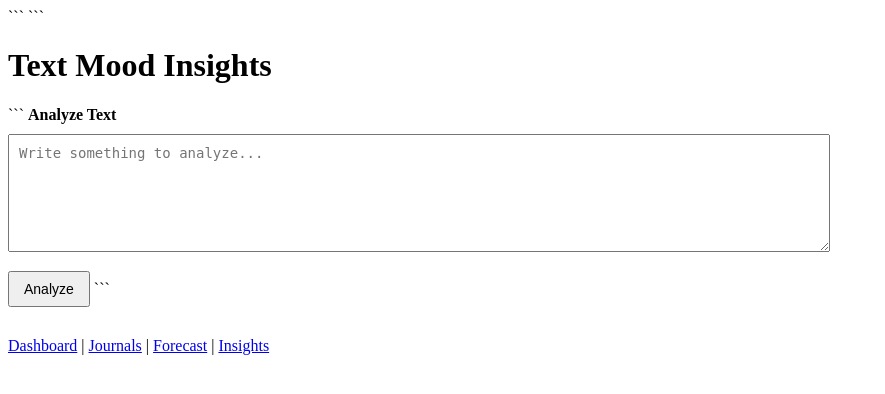
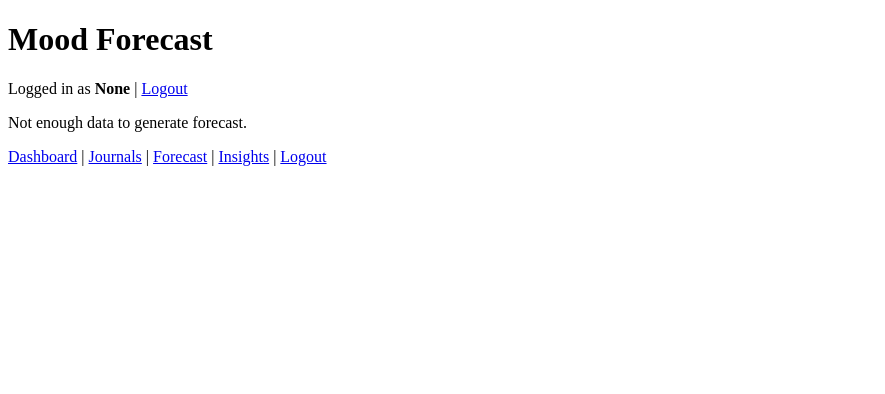
Before and after one commit to nk-labs314/Journal-analytics-dashboard, a Flask app: template templates/forecast.html in a window 1280 px wide. Shown: the top 394 px of the page, without its empty margins (0-885 px from the left). Run offline with Flask 3, Linux system fonts and the light colour scheme; the template is opened without the code that fills it, so the values that code supplies are empty; parts of the project's set-up code (start-up, migrations or seed data) failed here and were passed over.

Commit message:
Added user auth

````diff
--- a/main.py
+++ b/main.py
@@ -1,5 +1,6 @@
 import sys
 import os
+from functools import wraps
 from langdetect import detect
 from flask import Flask, flash, render_template, request, redirect, session, url_for
 from services import analytics_service
@@ -12,14 +13,29 @@
 from services.forecast_service import ForecastService
 from services.data_service import get_all_journals
 from services.lexicon_service import LexiconService
+from services import auth_service
 
-
-Default_User_Id = 1
 forecast_service = ForecastService()
 lexicon_service = LexiconService()
 
 def init_db():
     engine = get_engine()
+    auth_users_sql = """
+        CREATE TABLE IF NOT EXISTS AuthUsers (
+            user_id INTEGER PRIMARY KEY AUTOINCREMENT,
+            username TEXT UNIQUE NOT NULL,
+            password_hash TEXT NOT NULL
+        )
+    """
+
+    if engine.dialect.name != "sqlite":
+        auth_users_sql = """
+            CREATE TABLE IF NOT EXISTS AuthUsers (
+                user_id SERIAL PRIMARY KEY,
+                username TEXT UNIQUE NOT NULL,
+                password_hash TEXT NOT NULL
+            )
+        """
 
     with engine.begin() as conn:
         conn.execute(text("""
@@ -30,6 +46,8 @@
                 baseline_mood INTEGER
             )
         """))
+
+        conn.execute(text(auth_users_sql))
 
         conn.execute(text("""
             CREATE TABLE IF NOT EXISTS MoodLogs (
@@ -52,18 +70,87 @@
         """))
     conn.close()
 
+
+def login_required(view_func):
+    @wraps(view_func)
+    def wrapper(*args, **kwargs):
+        if "user_id" not in session:
+            flash("Please log in to continue.")
+            return redirect(url_for("login"))
+        return view_func(*args, **kwargs)
+
+    return wrapper
+
 app = Flask(__name__)
 app.static_folder = 'static'
 app.config.from_object(Config)
 app.secret_key = app.config["SECRET_KEY"]
 
 @app.route('/')
+@login_required
 def home():
     return render_template("index.html")
 
+
+@app.route("/register", methods=["GET", "POST"])
+def register():
+    if "user_id" in session:
+        return redirect(url_for("home"))
+
+    if request.method == "POST":
+        username = request.form.get("username", "").strip()
+        password = request.form.get("password", "")
+
+        if not username or not password:
+            flash("Username and password are required.")
+            return redirect(url_for("register"))
+
+        created = auth_service.create_user(username, password)
+        if not created:
+            flash("Username already exists.")
+            return redirect(url_for("register"))
+
+        user_id = auth_service.verify_user(username, password)
+        session["user_id"] = user_id
+        session["username"] = username
+        flash("Account created.")
+        return redirect(url_for("home"))
+
+    return render_template("login.html", mode="register")
+
+
+@app.route("/login", methods=["GET", "POST"])
+def login():
+    if "user_id" in session:
+        return redirect(url_for("home"))
+
+    if request.method == "POST":
+        username = request.form.get("username", "").strip()
+        password = request.form.get("password", "")
+
+        user_id = auth_service.verify_user(username, password)
+        if user_id is None:
+            flash("Invalid username or password.")
+            return redirect(url_for("login"))
+
+        session["user_id"] = user_id
+        session["username"] = username
+        flash("Logged in successfully.")
+        return redirect(url_for("home"))
+
+    return render_template("login.html", mode="login")
+
+
+@app.route("/logout")
+def logout():
+    session.clear()
+    flash("Logged out.")
+    return redirect(url_for("login"))
+
 @app.route('/log', methods=['POST'])
+@login_required
 def log_entry():
-    user_id = Default_User_Id
+    user_id = session["user_id"]
     data = {
         'mood': int(request.form['mood']),
         'journal': request.form['journal'],
@@ -90,8 +177,9 @@
 
 
 @app.route('/dashboard')
+@login_required
 def dashboard():
-    user_id = Default_User_Id
+    user_id = session["user_id"]
 
     df_mood = data_service.get_recent_mood(user_id)
     df_behavior = data_service.get_recent_behavior(user_id)
@@ -114,15 +202,17 @@
 
 
 @app.route('/journals')
+@login_required
 def journals():
-    user_id = Default_User_Id
+    user_id = session["user_id"]
     df_journals = data_service.get_all_journals(user_id)
 
     return render_template('journals.html', journals=df_journals.to_dict(orient='records'))
 
 @app.route("/forecast")
+@login_required
 def forecast():
-    user_id = Default_User_Id
+    user_id = session["user_id"]
 
     user_df = get_all_journals(user_id)  # must return DataFrame
     predictions = forecast_service.predict(user_df)
@@ -134,6 +224,7 @@
     )
 
 @app.route("/insights", methods=["GET", "POST"])
+@login_required
 def insights():
     result = None
     contributions = []
--- a/templates/dashboard.html
+++ b/templates/dashboard.html
@@ -30,6 +30,7 @@
 </head>
 <body>
     <h1>Health Dashboard</h1>
+    <p>Logged in as <strong>{{ session.get('username') }}</strong> | <a href="{{ url_for('logout') }}">Logout</a></p>
     <body>
 
   <h1>Dashboard</h1>
@@ -101,7 +102,8 @@
     <a href="{{ url_for('dashboard') }}">Dashboard</a> |
     <a href="{{ url_for('journals') }}">Journals</a> |
     <a href="{{ url_for('forecast') }}">Forecast</a>
-    <a href="{{ url_for('insights') }}">Insights</a>
+    <a href="{{ url_for('insights') }}">Insights</a> |
+    <a href="{{ url_for('logout') }}">Logout</a>
 </div>
 </body>
 </html>
--- a/templates/forecast.html
+++ b/templates/forecast.html
@@ -1,109 +1,28 @@
 <!DOCTYPE html>
-
 <html>
 <head>
-    <title>Insights</title>
+    <title>Forecast</title>
+</head>
+<body>
+    <h1>Mood Forecast</h1>
+    <p>Logged in as <strong>{{ session.get('username') }}</strong> | <a href="{{ url_for('logout') }}">Logout</a></p>
 
-```
-<style>
-    .container {
-        max-width: 800px;
-    }
+    {% if predictions %}
+        <ul>
+            <li>3-Day Forecast: {{ predictions["3"] | round(2) }}</li>
+            <li>7-Day Forecast: {{ predictions["7"] | round(2) }}</li>
+            <li>14-Day Forecast: {{ predictions["14"] | round(2) }}</li>
+        </ul>
+    {% else %}
+        <p>Not enough data to generate forecast.</p>
+    {% endif %}
 
-    textarea {
-        width: 100%;
-        padding: 10px;
-        margin-top: 10px;
-        margin-bottom: 15px;
-        font-size: 14px;
-    }
-
-    button {
-        padding: 8px 14px;
-        font-size: 14px;
-        cursor: pointer;
-    }
-
-    .result-box {
-        margin-top: 25px;
-        padding: 15px;
-        border: 1px solid #ccc;
-        border-radius: 6px;
-    }
-
-    .signals {
-        margin-top: 15px;
-    }
-
-    ul {
-        padding-left: 20px;
-    }
-</style>
-```
-
-</head>
-
-<body>
-
-<h1>Text Mood Insights</h1>
-
-<div class="container">
-
-<form method="POST">
-
-```
-<label><strong>Analyze Text</strong></label>
-
-<textarea name="text" rows="6" placeholder="Write something to analyze..."></textarea>
-
-<br>
-
-<button type="submit">Analyze</button>
-```
-
-</form>
-
-{% if result %}
-
-<div class="result-box">
-
-<h2>Predicted Mood: {{ result }}</h2>
-
-<div class="signals">
-<h3>Positive Signals</h3>
-
-<ul>
-{% for word, score in contributions if score > 0 %}
-<li>{{ word }} : +{{ "%.2f"|format(score) }}</li>
-{% endfor %}
-</ul>
-
-</div>
-
-<div class="signals">
-
-<h3>Negative Signals</h3>
-
-<ul>
-{% for word, score in contributions if score < 0 %}
-<li>{{ word }} : {{ "%.2f"|format(score) }}</li>
-{% endfor %}
-</ul>
-
-</div>
-
-</div>
-
-{% endif %}
-
-</div>
-
-<div style="margin-top:30px;">
+    <div style="margin-bottom:20px;">
     <a href="{{ url_for('dashboard') }}">Dashboard</a> |
     <a href="{{ url_for('journals') }}">Journals</a> |
     <a href="{{ url_for('forecast') }}">Forecast</a> |
-    <a href="{{ url_for('insights') }}">Insights</a>
+    <a href="{{ url_for('insights') }}">Insights</a> |
+    <a href="{{ url_for('logout') }}">Logout</a>
 </div>
-
 </body>
 </html>
--- a/templates/index.html
+++ b/templates/index.html
@@ -18,6 +18,7 @@
     {% endif %}
     {% endwith %}
     <h1>Mental Health Tracker</h1>
+    <p>Logged in as <strong>{{ session.get('username') }}</strong> | <a href="{{ url_for('logout') }}">Logout</a></p>
     <form action="/log" method="POST">
         <div class="form-group">
             <label>Mood (1-10): <input type="number" name="mood" min="1" max="10" required></label>
@@ -40,7 +41,8 @@
     <a href="{{ url_for('dashboard') }}">Dashboard</a> |
     <a href="{{ url_for('journals') }}">Journals</a> |
     <a href="{{ url_for('forecast') }}">Forecast</a>
-    <a href="{{ url_for('insights') }}">Insights</a>
+    <a href="{{ url_for('insights') }}">Insights</a> |
+    <a href="{{ url_for('logout') }}">Logout</a>
 </div>
     </div>
 </body>
--- a/templates/insights.html
+++ b/templates/insights.html
@@ -1,4 +1,5 @@
 <h1>Text Mood Insights</h1>
+<p>Logged in as <strong>{{ session.get('username') }}</strong> | <a href="{{ url_for('logout') }}">Logout</a></p>
 
 <form method="POST">
     <textarea name="text" rows="6" cols="50"></textarea>
@@ -28,5 +29,6 @@
     <a href="{{ url_for('dashboard') }}">Dashboard</a> |
     <a href="{{ url_for('journals') }}">Journals</a> |
     <a href="{{ url_for('forecast') }}">Forecast</a>
-    <a href="{{ url_for('insights') }}">Insights</a>
+    <a href="{{ url_for('insights') }}">Insights</a> |
+    <a href="{{ url_for('logout') }}">Logout</a>
 </div>
--- a/templates/journals.html
+++ b/templates/journals.html
@@ -5,6 +5,7 @@
 </head>
 <body>
     <h1>All Journal Entries</h1>
+    <p>Logged in as <strong>{{ session.get('username') }}</strong> | <a href="{{ url_for('logout') }}">Logout</a></p>
 
     {% if journals %}
         {% for journal in journals %}
@@ -22,7 +23,8 @@
     <a href="{{ url_for('dashboard') }}">Dashboard</a> |
     <a href="{{ url_for('journals') }}">Journals</a> |
     <a href="{{ url_for('forecast') }}">Forecast</a>
-    <a href="{{ url_for('insights') }}">Insights</a>
+    <a href="{{ url_for('insights') }}">Insights</a> |
+    <a href="{{ url_for('logout') }}">Logout</a>
 </div>
 </body>
 </html>
````
Also changed, not shown: services/auth_service.py (added, +47 -0 lines), templates/login.html (added, +43 -0 lines).
